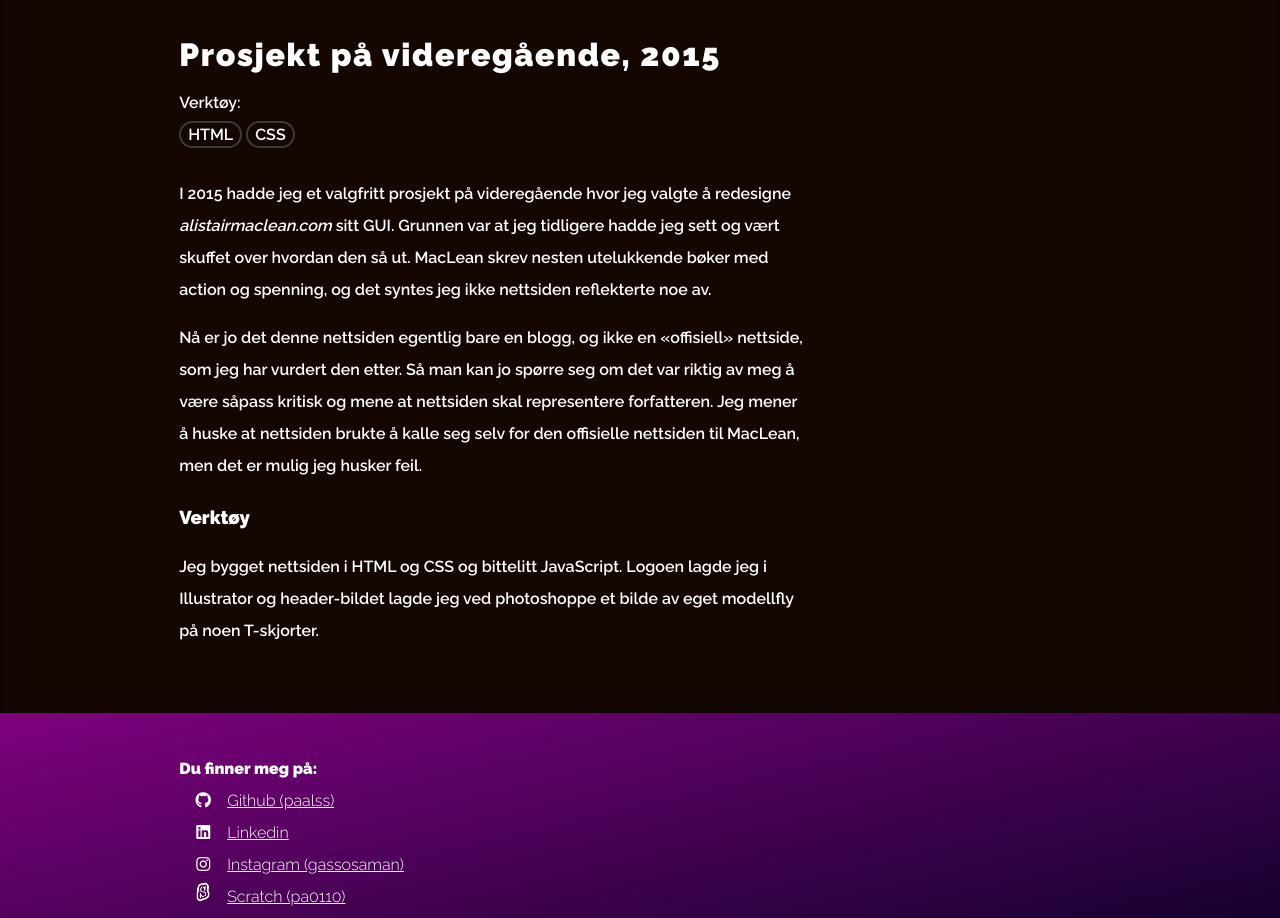
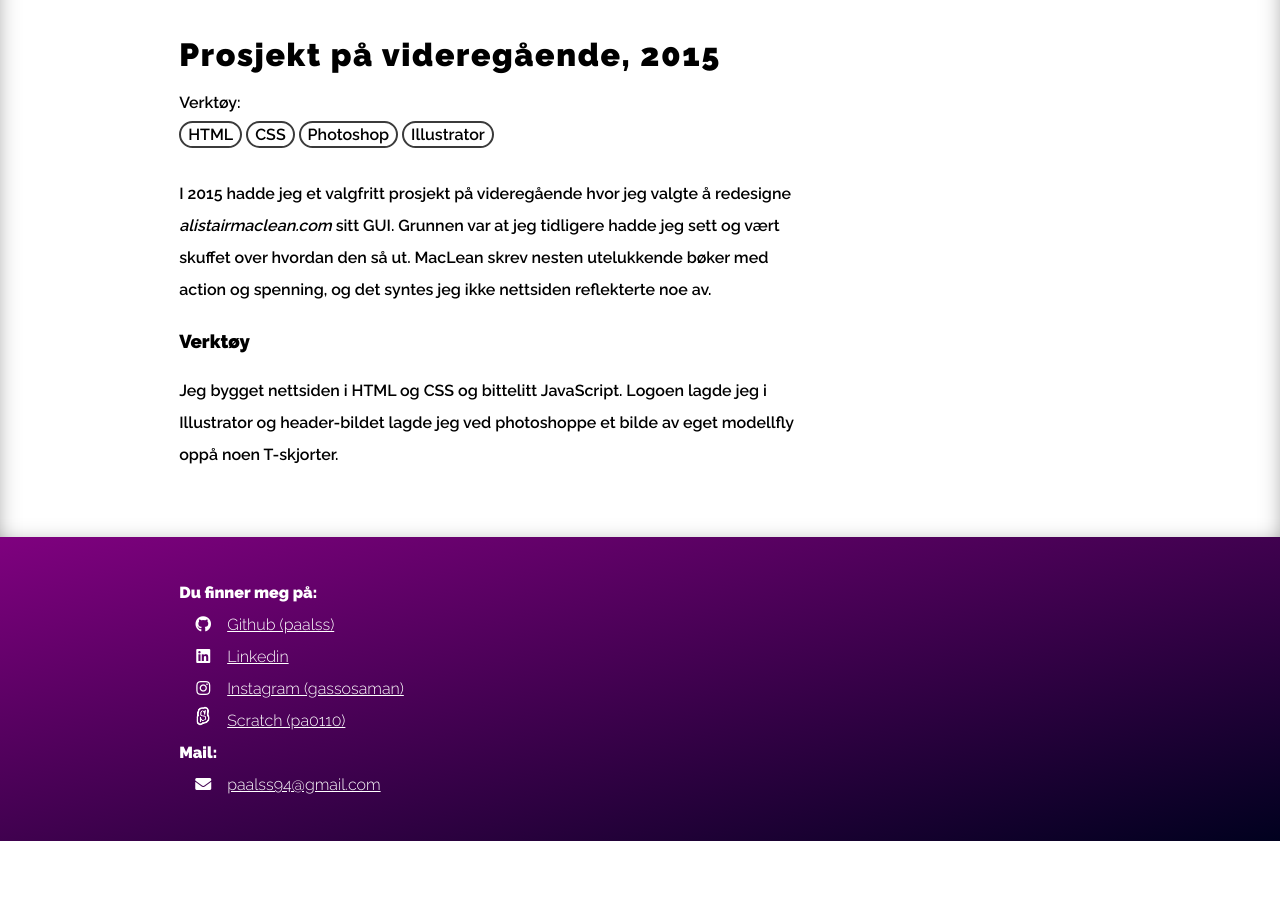
Before and after one commit to paalss/portfolio, a React (Create React App) app: page /portfolio/webwork/maclean in a window 1280 px wide. Shown: the part 820-1738 px from the top of the page. After the commit the page ends 1661 px from the top, so only its background shows below. Built offline with nearby package versions, Linux system fonts and the light colour scheme.

Commit message:
Småøkte avstand mellom toppen av SquareLinks og teksten over. Fjernet unødvendig avsnitt fra Maclean siden. La til PS og AI verktøy på siden.

```diff
--- a/src/index.js
+++ b/src/index.js
@@ -1,7 +1,7 @@
 import React from "react";
 import ReactDOM from "react-dom";
 import "./index.css";
-import "./darkmode.css"
+// import "./darkmode.css"
 import App from "./App";
 import reportWebVitals from "./reportWebVitals";
 
--- a/src/pages/Home.js
+++ b/src/pages/Home.js
@@ -42,9 +42,9 @@ function Home() {
         jeg har skrevet litt om.
       </p>
       <WebworkLinks />
-      <h2>Grafisk</h2>
-      <GraphicworkLinks/>
-      <h2>Annet</h2>
+      <h2 className="mb-50">Grafisk</h2>
+      <GraphicworkLinks />
+      <h2 className="mb-50">Annet</h2>
       <OtherLinks />
     </>
   );
--- a/src/pages/Maclean.js
+++ b/src/pages/Maclean.js
@@ -25,7 +25,7 @@ function Maclean() {
         <span className="subtitle">
           <ul className="tools">
             Verktøy: <br />
-            <li>HTML</li> <li>CSS</li>
+            <li>HTML</li> <li>CSS</li> <li>Photoshop</li> <li>Illustrator</li>
           </ul>
         </span>
       </h2>
@@ -36,20 +36,12 @@ function Maclean() {
         skrev nesten utelukkende bøker med action og spenning, og det syntes jeg
         ikke nettsiden reflekterte noe av.
       </p>
-      <p>
-        Nå er jo det denne nettsiden egentlig bare en blogg, og ikke en
-        «offisiell» nettside, som jeg har vurdert den etter. Så man kan jo
-        spørre seg om det var riktig av meg å være såpass kritisk og mene at
-        nettsiden skal representere forfatteren. Jeg mener å huske at nettsiden
-        brukte å kalle seg selv for den offisielle nettsiden til MacLean, men
-        det er mulig jeg husker feil.
-      </p>
 
       <h3>Verktøy</h3>
       <p>
         Jeg bygget nettsiden i HTML og CSS og bittelitt JavaScript. Logoen lagde
         jeg i Illustrator og header-bildet lagde jeg ved photoshoppe et bilde av
-        eget modellfly på noen T-skjorter.
+        eget modellfly oppå noen T-skjorter.
       </p>
     </>
   );
--- a/src/pagesInfo.js
+++ b/src/pagesInfo.js
@@ -76,7 +76,8 @@ const pagesInfo = [
         page: <Maclean />,
         imgSrc: macleanImg,
         imgAlt: "MacLean page",
-        tools: ["HTML", "CSS"],
+        tools: ["HTML", "CSS", "Photoshop"],
+        thereAreMoreTools: true
       },
     ],
   },
```
Also changed, not shown: src/components/layout/Footer/Footer.js (+10 -0 lines).
